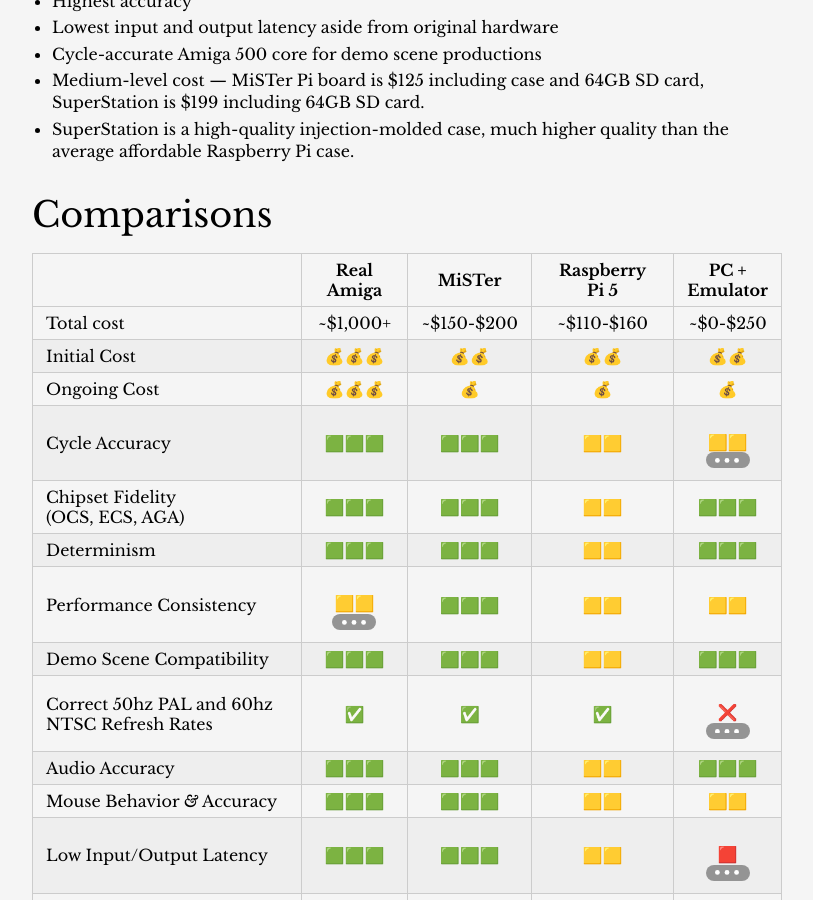
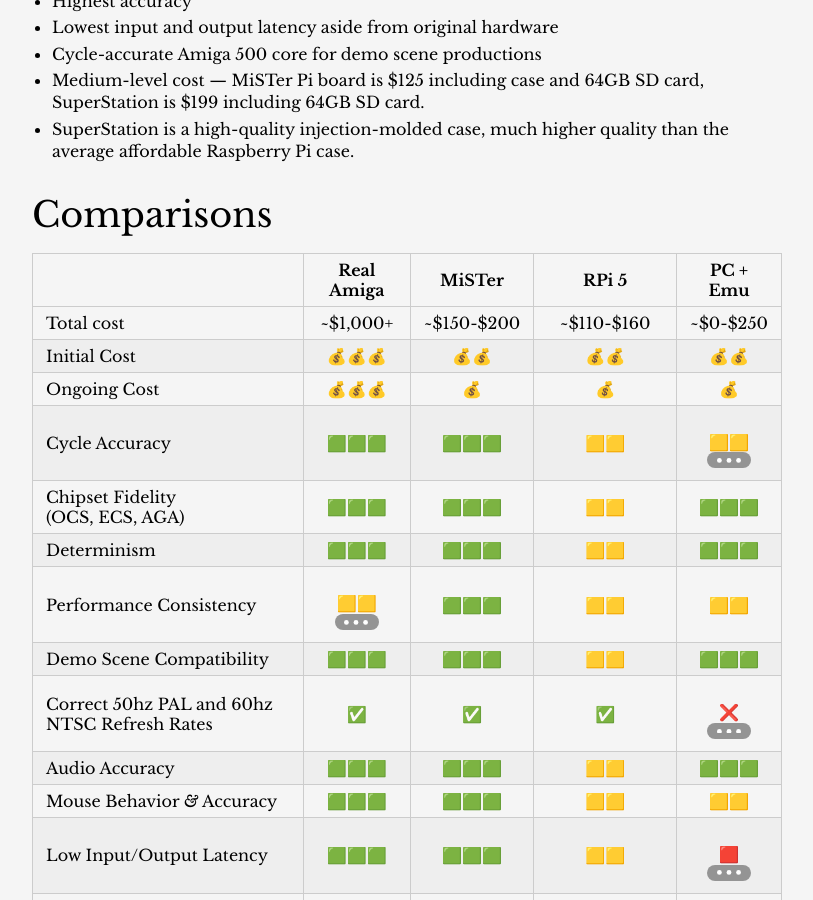
Before and after one commit to amigavision/amigavision.github.io, a Jekyll site: the page built from best.md, in a window 1280 px wide and 900 px high, scrolled down 1418 px. Shown: the whole window, without its empty margins (233-1046 px from the left). Built offline with Jekyll 4.4.1, drawn with Linux system fonts in a browser that asks for light colours.

Commit message:
Make even more compact for mobile

```diff
--- a/best.md
+++ b/best.md
@@ -46,7 +46,7 @@
 
 ## Comparisons
 
-|   | Real <br>Amiga | MiSTer | Raspberry <br>Pi 5 | PC + <br>Emulator
+|   | Real <br>Amiga | MiSTer | RPi 5 | PC + <br>Emu
 |---|:---------------:|:------:|:-----------------:|:-----------------------:
 Total cost | ~&#36;1,000+ | ~&#36;150-&#36;200 | ~&#36;110-&#36;160 | ~&#36;0-&#36;250
 Initial Cost | 💰💰💰 | 💰💰 | 💰💰 |  💰💰
```
